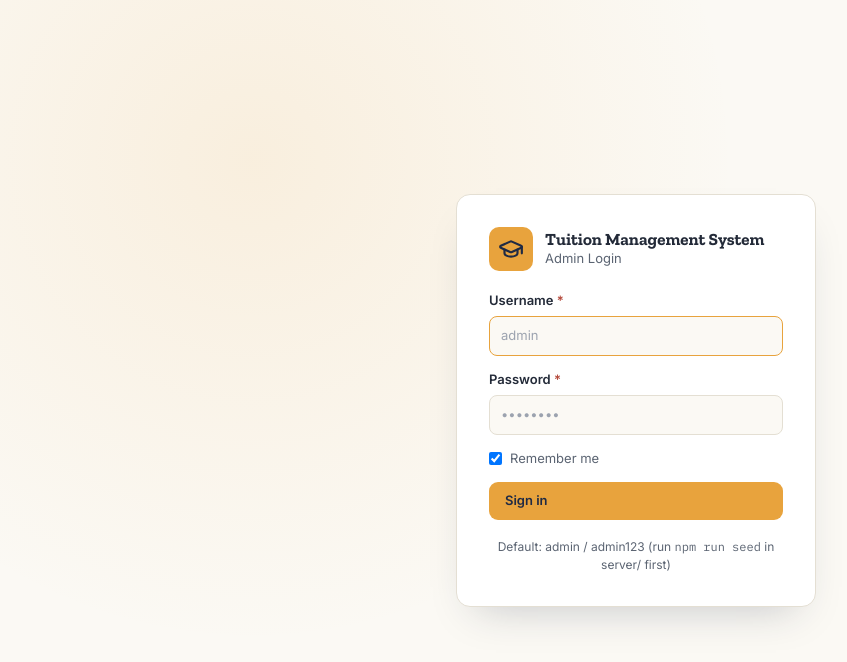
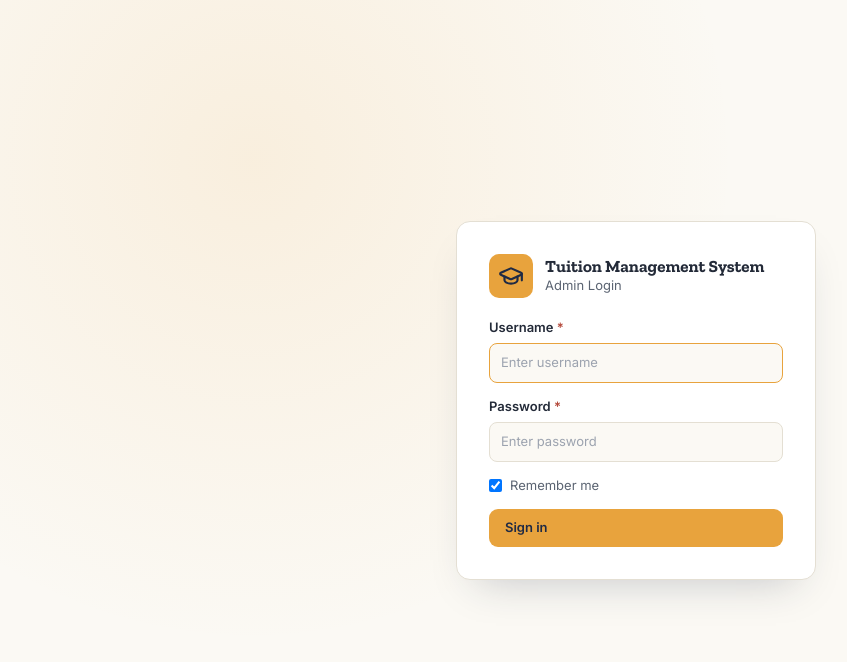
Before and after one commit to mandalnitish/tuition-management-system, a React (Vite) app in the folder tms/client/: page /login in a window 1280 px wide. Shown: the top 662 px of the page, without its empty margins (4-851 px from the left). Built offline with nearby package versions, Linux system fonts and the light colour scheme.

Commit message:
Fix CORS for Vercel

```diff
--- a/tms/client/src/pages/Login.jsx
+++ b/tms/client/src/pages/Login.jsx
@@ -7,6 +7,7 @@ import { Field, Input } from "../components/UI";
 export default function Login() {
   const { login } = useAuth();
   const navigate = useNavigate();
+
   const [username, setUsername] = useState("");
   const [password, setPassword] = useState("");
   const [remember, setRemember] = useState(true);
@@ -17,11 +18,15 @@ export default function Login() {
     e.preventDefault();
     setBusy(true);
     setError("");
+
     try {
       await login(username, password, remember);
       navigate("/");
     } catch (err) {
-      setError(err.response?.data?.message || "Could not sign in. Check the API is running.");
+      setError(
+        err.response?.data?.message ||
+        "Could not sign in. Please try again."
+      );
     } finally {
       setBusy(false);
     }
@@ -31,25 +36,58 @@ export default function Login() {
     <div className="tms-login-wrap">
       <form className="tms-login-card" onSubmit={submit}>
         <div className="tms-login-brand">
-          <div className="tms-login-mark"><GraduationCap size={26} /></div>
+          <div className="tms-login-mark">
+            <GraduationCap size={26} />
+          </div>
+
           <div>
-            <div className="tms-login-inst">Tuition Management System</div>
-            <div className="tms-login-sub">Admin Login</div>
+            <div className="tms-login-inst">
+              Tuition Management System
+            </div>
+            <div className="tms-login-sub">
+              Admin Login
+            </div>
           </div>
         </div>
+
         <Field label="Username" required>
-          <Input value={username} onChange={(e) => setUsername(e.target.value)} placeholder="admin" autoFocus />
+          <Input
+            value={username}
+            onChange={(e) => setUsername(e.target.value)}
+            placeholder="Enter username"
+            autoComplete="username"
+            autoFocus
+          />
         </Field>
+
         <Field label="Password" required>
-          <Input type="password" value={password} onChange={(e) => setPassword(e.target.value)} placeholder="••••••••" />
+          <Input
+            type="password"
+            value={password}
+            onChange={(e) => setPassword(e.target.value)}
+            placeholder="Enter password"
+            autoComplete="current-password"
+          />
         </Field>
+
         {error && <div className="tms-error">{error}</div>}
+
         <label className="tms-checkline">
-          <input type="checkbox" checked={remember} onChange={(e) => setRemember(e.target.checked)} />
+          <input
+            type="checkbox"
+            checked={remember}
+            onChange={(e) => setRemember(e.target.checked)}
+          />
           Remember me
         </label>
-        <button className="tms-btn-primary tms-block" type="submit" disabled={busy}>{busy ? "Signing in..." : "Sign in"}</button>
-        <div className="tms-login-hint">Default: admin / admin123 (run <code>npm run seed</code> in server/ first)</div>
+
+        <button
+          className="tms-btn-primary tms-block"
+          type="submit"
+          disabled={busy}
+        >
+          {busy ? "Signing in..." : "Sign in"}
+        </button>
       </form>
     </div>
   );
```
Also changed, not shown: 1 other file (tests, documents, lock files or other folders).
